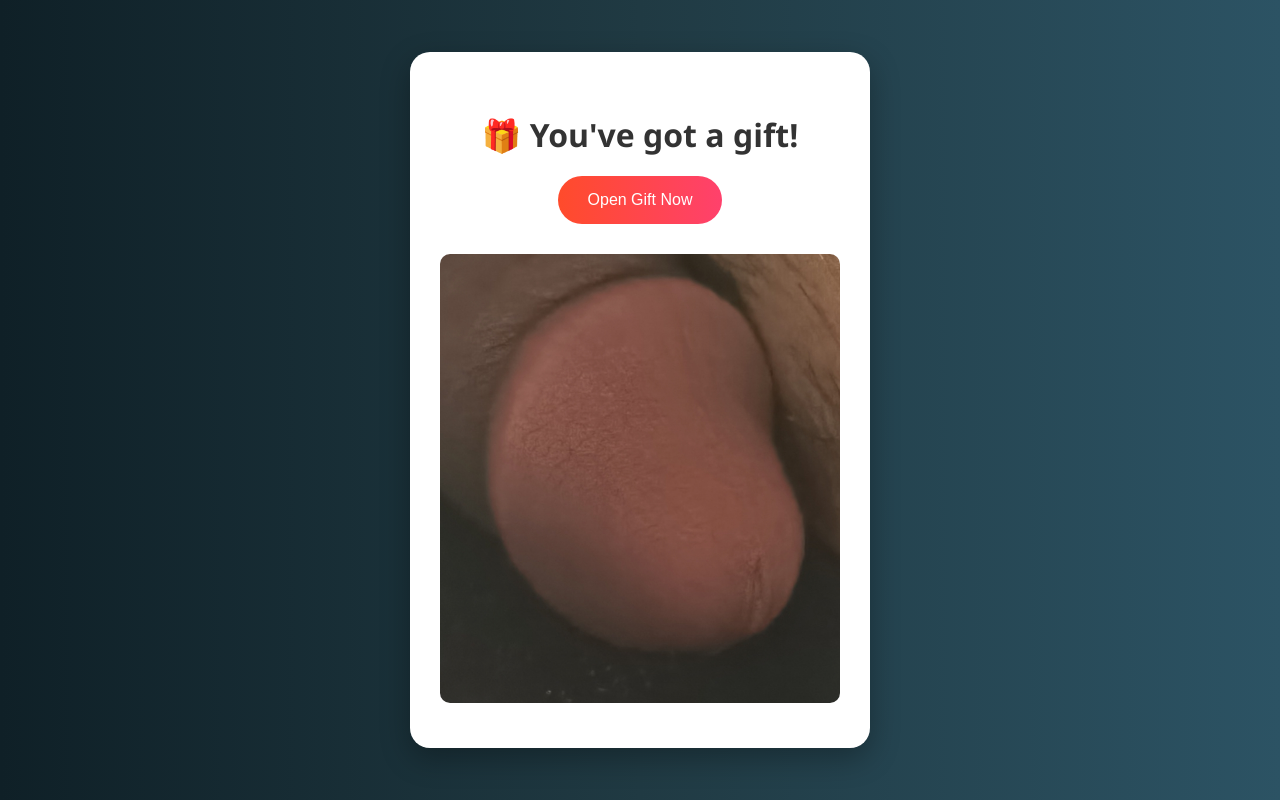
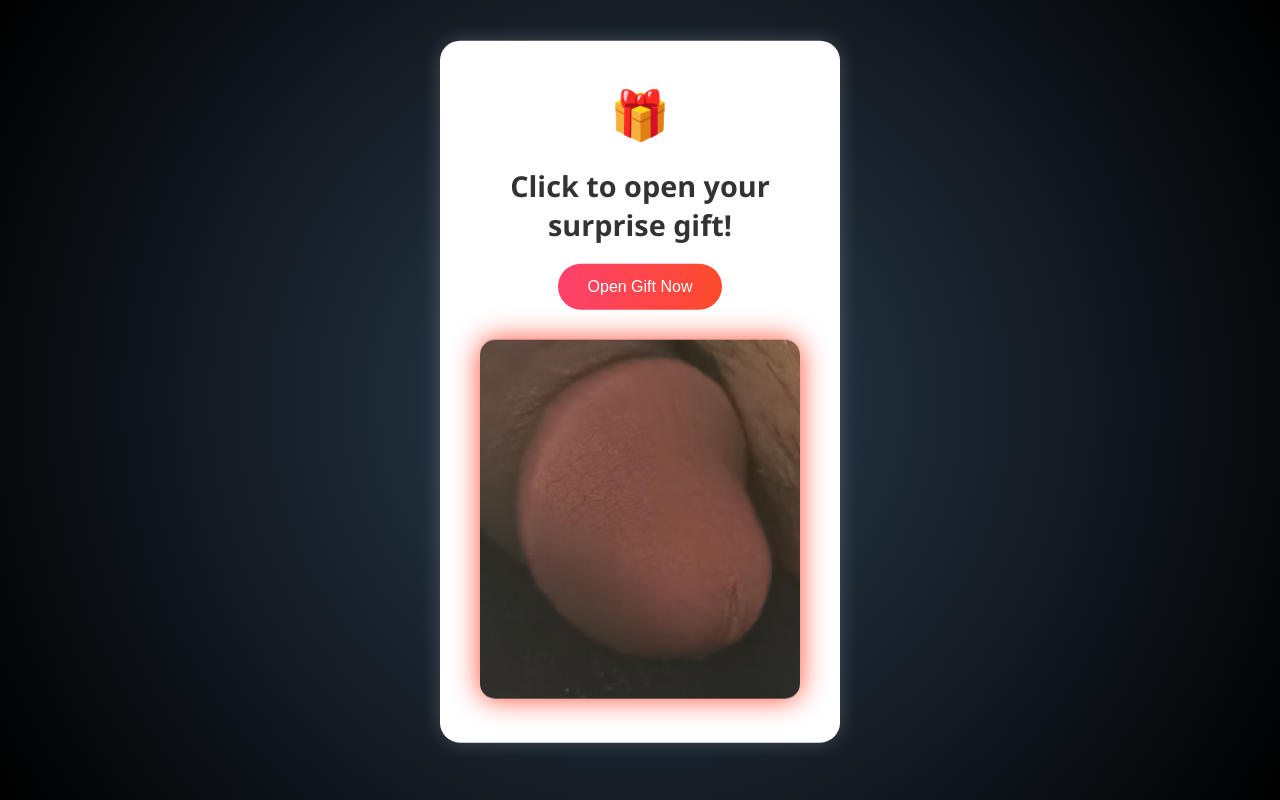
Before and after one commit to kaiser-sultaan/Giftbox, a plain HTML site: page index.html in a window 1280 px wide. Both pictures are taken after a click on the button "Open Gift Now". Shown: the top 800 px of the page. Drawn offline with Linux system fonts and the light colour scheme.

Commit message:
Update index.html

```diff
--- a/index.html
+++ b/index.html
@@ -3,84 +3,168 @@
 <head>
   <meta charset="UTF-8" />
   <meta name="viewport" content="width=device-width, initial-scale=1.0"/>
-  <title>Open Your Gift</title>
+  <title>🎁 Surprise Gift</title>
   <style>
-    body {
+    * {
       margin: 0;
       padding: 0;
-      background: linear-gradient(to right, #0f2027, #203a43, #2c5364);
+      box-sizing: border-box;
+    }
+
+    body {
+      background: radial-gradient(circle, #2c3e50, #000000);
       display: flex;
       justify-content: center;
       align-items: center;
       height: 100vh;
-      font-family: 'Segoe UI', Tahoma, Geneva, Verdana, sans-serif;
+      font-family: 'Segoe UI', sans-serif;
+      overflow: hidden;
+      position: relative;
     }
 
-    .gift-card {
-      background: #fff;
+    .gift-box {
+      background: white;
       border-radius: 20px;
-      box-shadow: 0 10px 30px rgba(0,0,0,0.3);
-      padding: 40px 30px;
+      box-shadow: 0 0 20px rgba(255, 255, 255, 0.2);
+      padding: 40px;
       text-align: center;
       max-width: 400px;
       width: 90%;
-      position: relative;
+      animation: float 3s ease-in-out infinite;
     }
 
-    .gift-card h1 {
+    .gift-box h1 {
+      font-size: 1.8rem;
       color: #333;
       margin-bottom: 20px;
     }
 
-    .gift-card button {
-      background-color: #ff416c;
-      background-image: linear-gradient(to right, #ff4b2b, #ff416c);
+    .gift-box button {
+      background: linear-gradient(to right, #ff416c, #ff4b2b);
       border: none;
+      padding: 14px 30px;
+      font-size: 1rem;
       color: white;
-      padding: 15px 30px;
-      font-size: 1rem;
       border-radius: 50px;
       cursor: pointer;
-      transition: all 0.3s ease;
+      transition: transform 0.3s ease, box-shadow 0.3s ease;
     }
 
-    .gift-card button:hover {
+    .gift-box button:hover {
       transform: scale(1.05);
-      box-shadow: 0 5px 20px rgba(255, 65, 108, 0.4);
+      box-shadow: 0 0 20px rgba(255, 65, 108, 0.5);
     }
 
     .gift-image {
       display: none;
       margin-top: 30px;
-      animation: fadeIn 1s ease forwards;
-    }
-
-    @keyframes fadeIn {
-      0% { opacity: 0; transform: scale(0.95); }
-      100% { opacity: 1; transform: scale(1); }
+      animation: popUp 0.8s ease forwards;
     }
 
     .gift-image img {
       max-width: 100%;
-      border-radius: 10px;
+      border-radius: 15px;
+      box-shadow: 0 0 30px rgba(255, 255, 255, 0.3);
+      animation: glow 2s infinite alternate;
+    }
+
+    .emoji {
+      font-size: 3rem;
+      margin-bottom: 20px;
+      animation: shake 1s infinite;
+    }
+
+    @keyframes popUp {
+      0% {
+        opacity: 0;
+        transform: scale(0.7);
+      }
+      100% {
+        opacity: 1;
+        transform: scale(1);
+      }
+    }
+
+    @keyframes glow {
+      from {
+        box-shadow: 0 0 10px #ff416c;
+      }
+      to {
+        box-shadow: 0 0 30px #ff4b2b;
+      }
+    }
+
+    @keyframes shake {
+      0% { transform: rotate(0deg); }
+      25% { transform: rotate(10deg); }
+      50% { transform: rotate(-10deg); }
+      75% { transform: rotate(10deg); }
+      100% { transform: rotate(0deg); }
+    }
+
+    @keyframes float {
+      0%, 100% { transform: translateY(0px); }
+      50% { transform: translateY(-10px); }
+    }
+
+    /* Confetti */
+    .confetti {
+      position: absolute;
+      width: 10px;
+      height: 10px;
+      background-color: red;
+      opacity: 0;
+      animation: confettiFall 3s linear forwards;
+    }
+
+    @keyframes confettiFall {
+      to {
+        transform: translateY(100vh) rotateZ(360deg);
+        opacity: 1;
+      }
     }
   </style>
 </head>
 <body>
 
-  <div class="gift-card">
-    <h1>🎁 You've got a gift!</h1>
+  <div class="gift-box">
+    <div class="emoji">🎁</div>
+    <h1>Click to open your surprise gift!</h1>
     <button onclick="openGift()">Open Gift Now</button>
     <div class="gift-image" id="giftImage">
-  <img src="gift.jpg" alt="Your Gift!" />
-</div>
+      <img src="gift.jpg" alt="Surprise!" />
     </div>
   </div>
 
   <script>
     function openGift() {
-      const imageDiv = document.getElementById("giftImage");
-      imageDiv.style.display = "block";
+      const giftImage = document.getElementById("giftImage");
+      giftImage.style.display = "block";
+
+      // Stop emoji shake
+      document.querySelector('.emoji').style.animation = "none";
+
+      // Add confetti
+      for (let i = 0; i < 30; i++) {
+        const confetti = document.createElement("div");
+        confetti.classList.add("confetti");
+        confetti.style.left = Math.random() * 100 + "vw";
+        confetti.style.backgroundColor = getRandomColor();
+        confetti.style.animationDelay = (Math.random() * 1) + "s";
+        document.body.appendChild(confetti);
+
+        // Remove after animation
+        setTimeout(() => confetti.remove(), 3000);
+      }
+
+      // Optional: play sound
+      // const audio = new Audio("sound.mp3");
+      // audio.play();
+    }
+
+    function getRandomColor() {
+      const colors = ["#f39c12", "#e74c3c", "#9b59b6", "#1abc9c", "#2ecc71"];
+      return colors[Math.floor(Math.random() * colors.length)];
     }
   </script>
 
```
